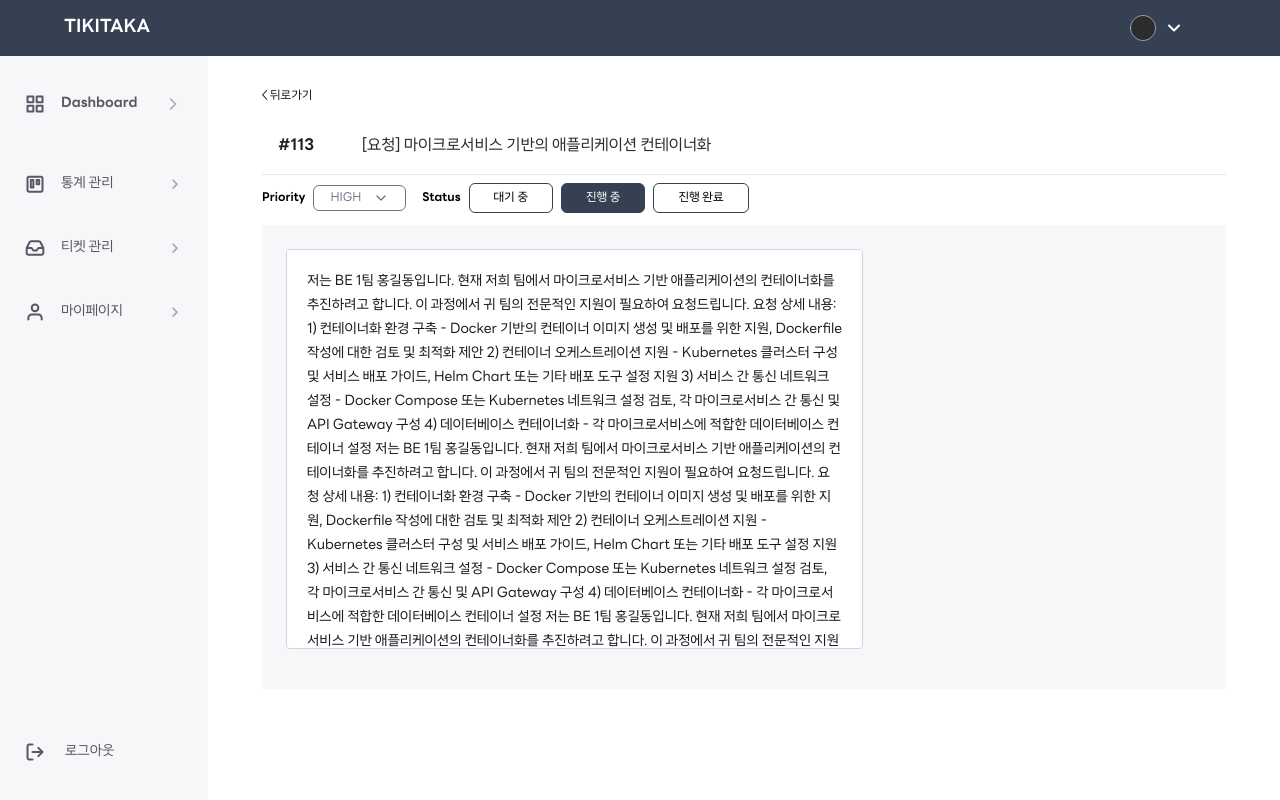
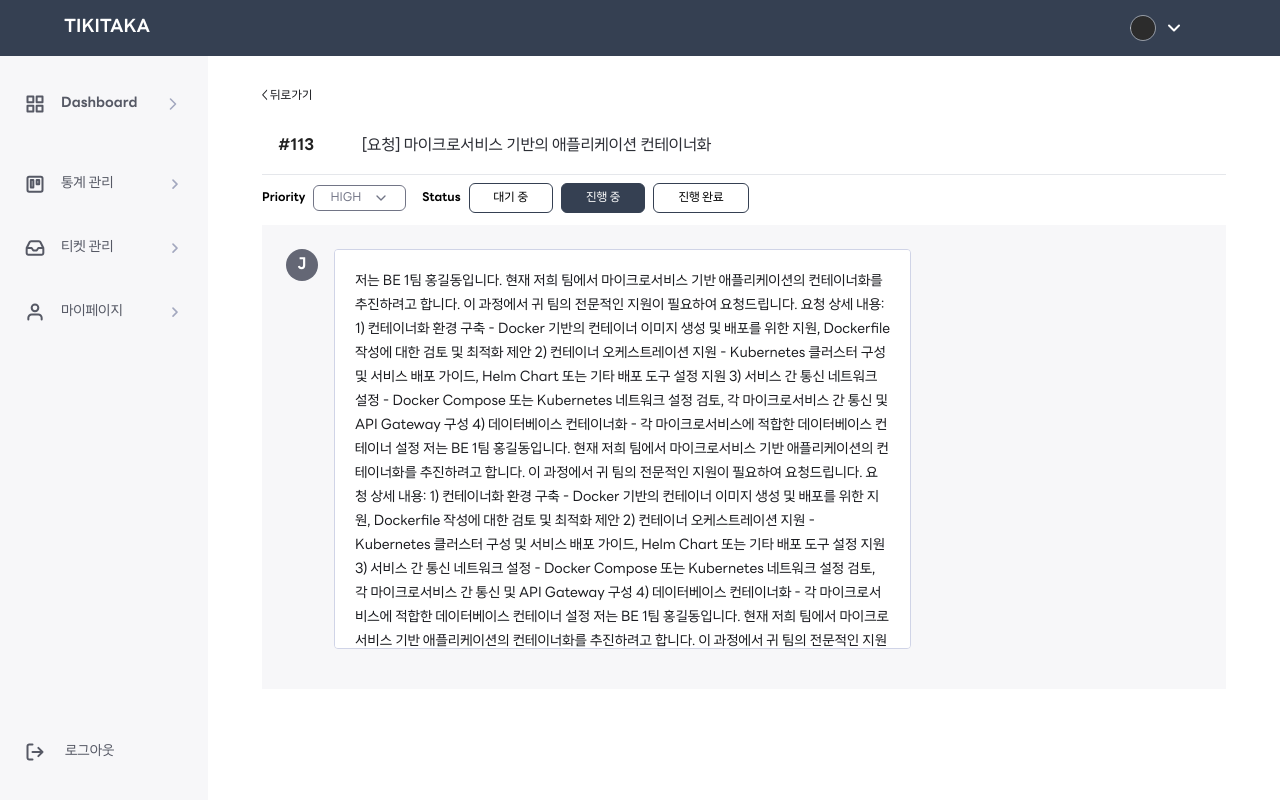
Before and after one commit to lamiiiii/TRILLION-TikiTaka-FE, a React app: page /manager/detail in a window 1280 px wide. Built offline with nearby package versions, Linux system fonts and the light colour scheme.

Commit message:
TKT-39 feat: 프로필 컴포넌트 구현

```diff
--- /dev/null
+++ b/src/components/common/Profile.tsx
@@ -0,0 +1,29 @@
+interface ProfileInitialProps {
+  name: string;
+  size?: 'sm' | 'md' | 'lg';
+  backgroundColor: 'manager' | 'user' | 'admin';
+}
+
+const sizeClasses = {
+  sm: 'w-5 h-5 text-xs',
+  md: 'w-6 h-6 text-sm',
+  lg: 'w-8 h-8 text-base',
+};
+
+const colorClasses = {
+  manager: 'bg-gray-7',
+  user: 'bg-main2-1',
+  admin: 'bg-admin-2',
+};
+
+export default function Profile({name, size = 'sm', backgroundColor}: ProfileInitialProps) {
+  const initial = name.charAt(0).toUpperCase();
+
+  return (
+    <div
+      className={`${sizeClasses[size]} ${colorClasses[backgroundColor]} ${backgroundColor} text-white text-[16px] p-4 rounded-full flex items-center justify-center font-bold `}
+    >
+      {initial}
+    </div>
+  );
+}
--- a/src/components/manager/detail/ManagerDetailContainer.tsx
+++ b/src/components/manager/detail/ManagerDetailContainer.tsx
@@ -4,6 +4,7 @@ import StatusBar from './StatusBar';
 import TicketContent from './TicketContent';
 import CommentInput from './CommentInput';
 import CommentItem from './CommentItem';
+import Profile from '../../common/Profile';
 
 export const CONTAINERIZATION_REQUEST =
   '저는 BE 1팀 홍길동입니다. 현재 저희 팀에서 마이크로서비스 기반 애플리케이션의 컨테이너화를 추진하려고 합니다. 이 과정에서 귀 팀의 전문적인 지원이 필요하여 요청드립니다. 요청 상세 내용: 1) 컨테이너화 환경 구축 - Docker 기반의 컨테이너 이미지 생성 및 배포를 위한 지원, Dockerfile 작성에 대한 검토 및 최적화 제안 2) 컨테이너 오케스트레이션 지원 - Kubernetes 클러스터 구성 및 서비스 배포 가이드, Helm Chart 또는 기타 배포 도구 설정 지원 3) 서비스 간 통신 네트워크 설정 - Docker Compose 또는 Kubernetes 네트워크 설정 검토, 각 마이크로서비스 간 통신 및 API Gateway 구성 4) 데이터베이스 컨테이너화 - 각 마이크로서비스에 적합한 데이터베이스 컨테이너 설정 저는 BE 1팀 홍길동입니다. 현재 저희 팀에서 마이크로서비스 기반 애플리케이션의 컨테이너화를 추진하려고 합니다. 이 과정에서 귀 팀의 전문적인 지원이 필요하여 요청드립니다. 요청 상세 내용: 1) 컨테이너화 환경 구축 - Docker 기반의 컨테이너 이미지 생성 및 배포를 위한 지원, Dockerfile 작성에 대한 검토 및 최적화 제안 2) 컨테이너 오케스트레이션 지원 - Kubernetes 클러스터 구성 및 서비스 배포 가이드, Helm Chart 또는 기타 배포 도구 설정 지원 3) 서비스 간 통신 네트워크 설정 - Docker Compose 또는 Kubernetes 네트워크 설정 검토, 각 마이크로서비스 간 통신 및 API Gateway 구성 4) 데이터베이스 컨테이너화 - 각 마이크로서비스에 적합한 데이터베이스 컨테이너 설정 저는 BE 1팀 홍길동입니다. 현재 저희 팀에서 마이크로서비스 기반 애플리케이션의 컨테이너화를 추진하려고 합니다. 이 과정에서 귀 팀의 전문적인 지원이 필요하여 요청드립니다. 요청 상세 내용: 1) 컨테이너화 환경 구축 - Docker 기반의 컨테이너 이미지 생성 및 배포를 위한 지원, Dockerfile 작성에 대한 검토 및 최적화 제안 2) 컨테이너 오케스트레이션 지원 - Kubernetes 클러스터 구성 및 서비스 배포 가이드, Helm Chart 또는 기타 배포 도구 설정 지원 3) 서비스 간 통신 네트워크 설정 - Docker Compose 또는 Kubernetes 네트워크 설정 검토, 각 마이크로서비스 간 통신 및 API Gateway 구성 4) 데이터베이스 컨테이너화 - 각 마이크로서비스에 적합한 데이터베이스 컨테이너 설정';
@@ -21,12 +22,15 @@ export default function ManagerDetailContainer() {
       </button>
       <TopMenu boldBlackText="#113" regularText="[요청] 마이크로서비스 기반의 애플리케이션 컨테이너화" />
       <StatusBar priority="HIGH" status="진행 중" />
-      <section className="bg-gray-18 p-6 mt-3">
-        <section className="w-[577px] flex flex-col">
-          <TicketContent content={CONTAINERIZATION_REQUEST} />
-          <CommentInput />
-          <CommentItem />
-        </section>
+      <section className="flex bg-gray-18 p-6 mt-3">
+        <div className="flex gap-4">
+          <Profile name="josh" backgroundColor="manager" size="lg" />
+          <section className="w-[577px] flex flex-col">
+            <TicketContent content={CONTAINERIZATION_REQUEST} />
+            <CommentInput />
+            <CommentItem />
+          </section>
+        </div>
       </section>
     </div>
   );
```
